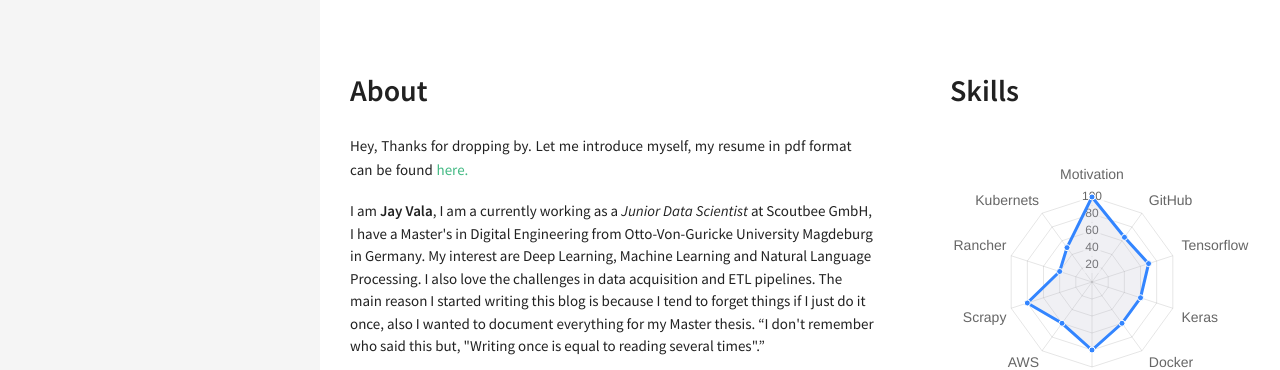
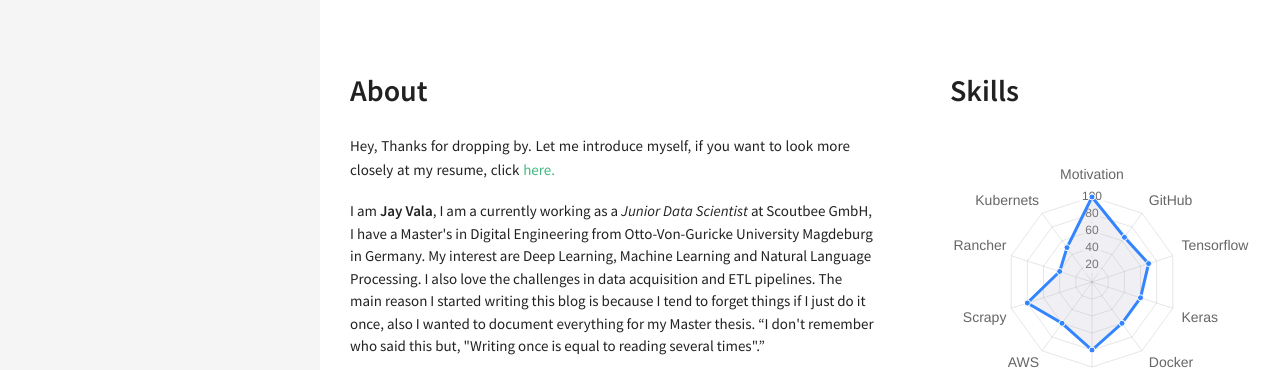
Before and after one commit to jdvala/website, a Jekyll site: the page built from resume.html, in a window 1280 px wide. Shown: the top 370 px of the page. Built offline with Jekyll 4.4.1, drawn with Linux system fonts in a browser that asks for light colours; nearby versions of some CDN libraries; library files that are not in the unit come from our copies.

Commit message:
Update about.html

```diff
--- a/_includes/sections/about.html
+++ b/_includes/sections/about.html
@@ -1,7 +1,7 @@
 <h1><span data-i18n="skills.my_skills">About</span></h1>
 
 <div>
-    <p>Hey, Thanks for dropping by. Let me introduce myself, my resume in pdf format can be found <a href="https://drive.google.com/file/d/1ljwjLN7bIGCbzWdZ72rvi29fu7KPgN7l/view">here.</a> </p>
+    <p>Hey, Thanks for dropping by. Let me introduce myself, if you want to look more closely at my resume, click <a href="https://drive.google.com/file/d/1ljwjLN7bIGCbzWdZ72rvi29fu7KPgN7l/view">here.</a> </p>
 
 I am <b>Jay Vala</b>, I am a currently working as a <i>Junior Data Scientist</i> at Scoutbee GmbH, I have a Master's in Digital Engineering from Otto-Von-Guricke University Magdeburg in Germany.
 
```
